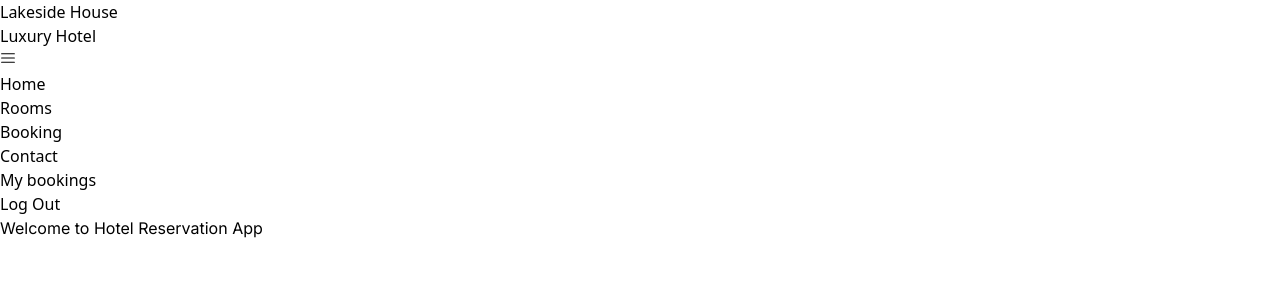
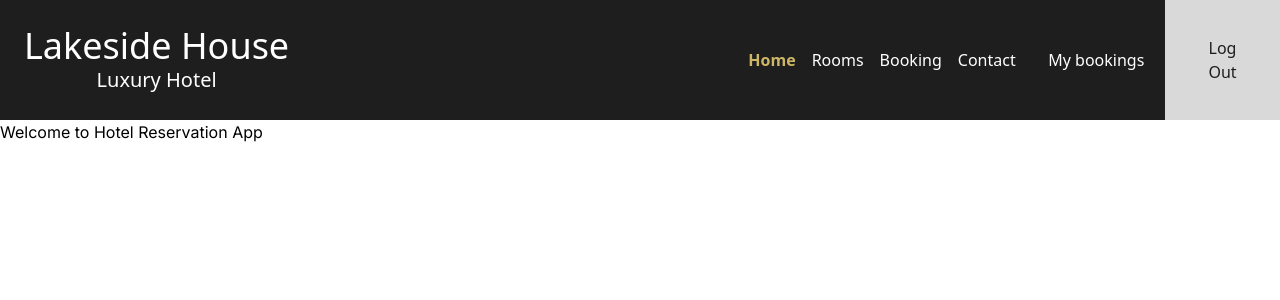
Before and after one commit to jmarmol1013/Hotel-Reservation-Client, a Next.js app: page / in a window 1280 px wide. Shown: the top 300 px of the page. Built offline with nearby package versions, Linux system fonts and the light colour scheme.

Commit message:
Add variable colors to tailwind

```diff
--- a/tailwind.config.js
+++ b/tailwind.config.js
@@ -1,18 +1,22 @@
 /** @type {import('tailwindcss').Config} */
 module.exports = {
   content: [
-    './src/pages/**/*.{js,ts,jsx,tsx,mdx}',
-    './src/components/**/*.{js,ts,jsx,tsx,mdx}',
-    './src/app/**/*.{js,ts,jsx,tsx,mdx}',
+    "./app/**/*.{js,ts,jsx,tsx}",
+    "./pages/**/*.{js,ts,jsx,tsx}",
+    "./components/**/*.{js,ts,jsx,tsx}",
+
+    // Or if using `src` directory:
+    "./src/**/*.{js,ts,jsx,tsx}"
   ],
   theme: {
-    extend: {
-      backgroundImage: {
-        'gradient-radial': 'radial-gradient(var(--tw-gradient-stops))',
-        'gradient-conic':
-          'conic-gradient(from 180deg at 50% 50%, var(--tw-gradient-stops))',
-      },
-    },
+    extend: {},
+    colors:{
+      primary:'#1E1E1E',
+      secondary:'#DDA99C',
+      third:'#A0A0A0',
+      fourth:'#CDB767',
+      backGroundSecondary: '#EBEBEB',
+    }
   },
   plugins: [],
 }
```
